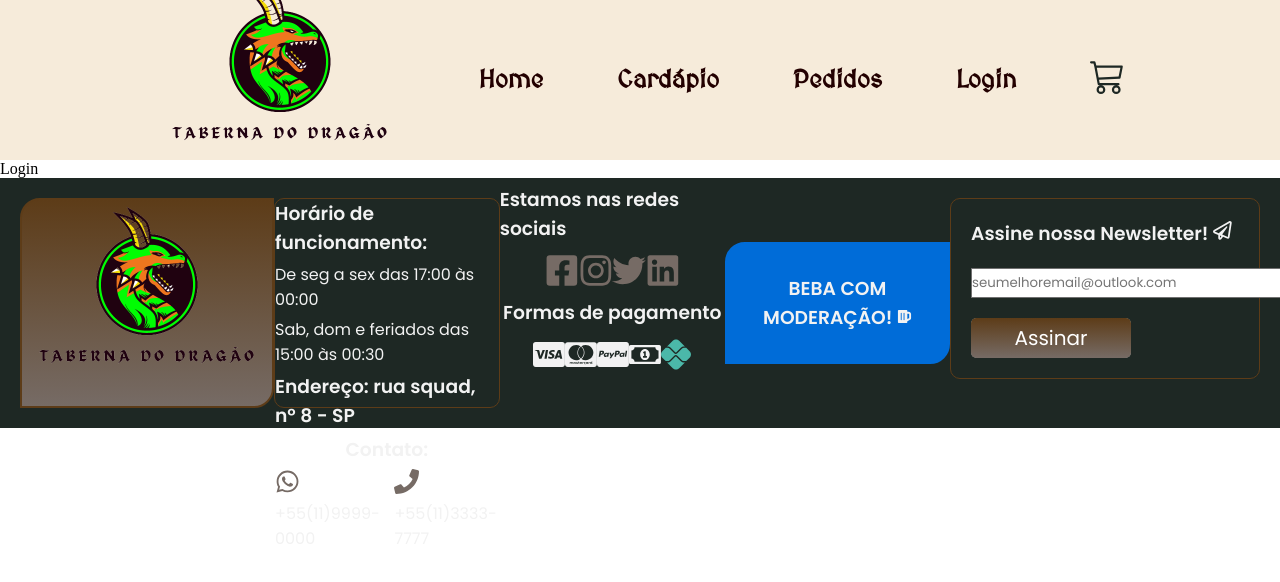
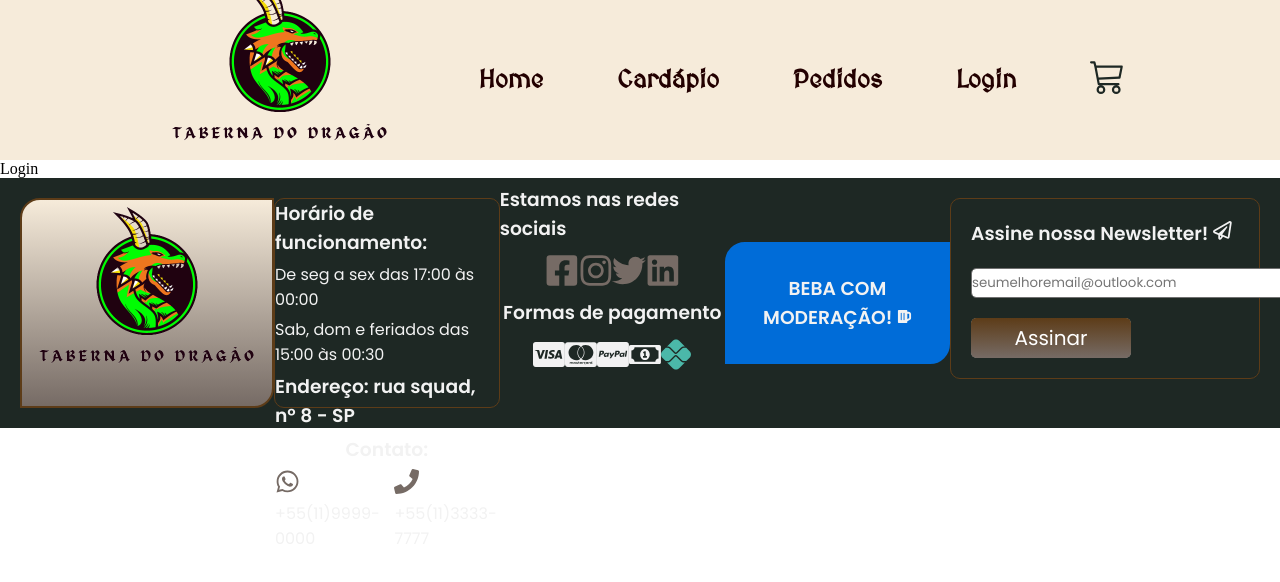
Before and after one commit to danbaziewicz/taberna-do-dragao, a React (Vite) app: page /login in a window 1280 px wide. Shown: the top 582 px of the page. Built offline with nearby package versions, Linux system fonts and the light colour scheme.

Commit message:
style: edição nas cores do footer

```diff
--- a/src/components/common/Footer/Footer.module.css
+++ b/src/components/common/Footer/Footer.module.css
@@ -25,7 +25,7 @@
   display: flex;
   flex-direction: column;
   justify-content: center;
-  background-image: linear-gradient(to bottom, #5d3c18 0%, #766b65 100%);
+  background-image: linear-gradient(to bottom, #F6EBDA 0%, #766b65 100%);
   border: 2px solid #5d3c18;
   border-radius: 20px 0px 20px 0px;
 }
@@ -120,6 +120,7 @@
   height: 30px;
   background: #ffffff 0% 0% no-repeat padding-box;
   border: 1px solid #707070;
+  border-radius: 5px;
   opacity: 1;
   font-family: 'Poppins', sans-serif;
 }
```
